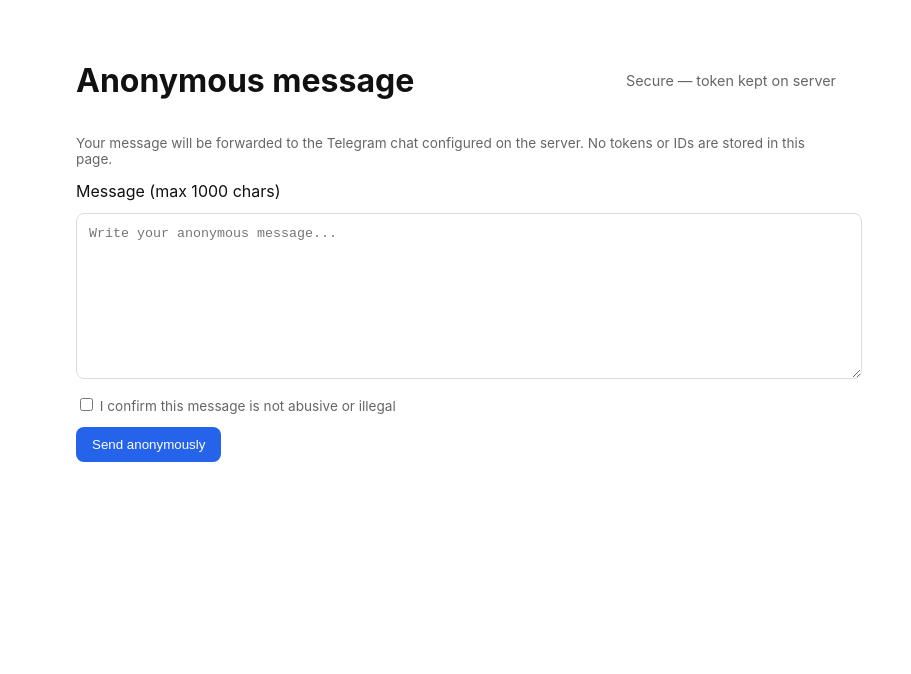
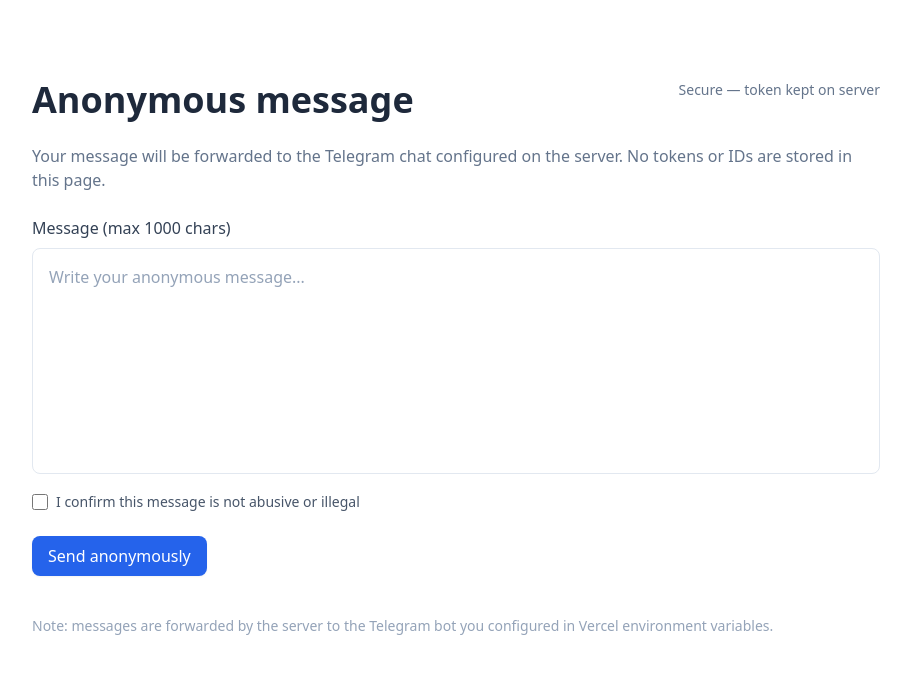
Before and after one commit to unsaidthoughts120-ctrl/MANGALDAN-NATIONAL-HIGH-SCHOOL-NGL, a website: page public/index.html in a window 1280 px wide. Shown: the whole page, without its empty margins (184-1095 px from the left). Drawn offline with nearby package versions, Linux system fonts and the light colour scheme.

Commit message:
Update index.html

```diff
--- a/public/index.html
+++ b/public/index.html
@@ -1,42 +1,47 @@
 <!doctype html>
-<html lang="en">
+
+ <html lang="en">
 <head>
-  <meta charset="utf-8"/>
-  <meta name="viewport" content="width=device-width,initial-scale=1"/>
-  <title>Anonymous — Send to Telegram (safe)</title>
+  <meta charset="utf-8" />
+  <meta name="viewport" content="width=device-width,initial-scale=1" />
+  <title>Anonymous message</title>
+  <script src="https://cdn.tailwindcss.com"></script>
   <style>
-    :root{font-family:Inter,ui-sans-serif,system-ui,Segoe UI,Roboto,Helvetica,Arial;font-size:16px}
-    body{max-width:760px;margin:40px auto;padding:0 16px;color:#111}
-    header{display:flex;justify-content:space-between;align-items:center}
-    textarea{width:100%;min-height:140px;padding:12px;border-radius:8px;border:1px solid #ddd;resize:vertical}
-    button{padding:10px 16px;border-radius:8px;border:0;background:#2563eb;color:white;cursor:pointer}
-    .muted{color:#666;font-size:0.9rem}
-    form > * + *{margin-top:12px}
-    .small{font-size:0.85rem;color:#666}
+    /* small custom */
+    textarea:focus { outline: none; box-shadow: 0 0 0 3px rgba(59,130,246,0.12); }
   </style>
 </head>
-<body>
-  <header>
-    <h1>Anonymous message</h1>
-    <small class="muted">Secure — token kept on server</small>
-  </header>
-
-  <p class="small">Your message will be forwarded to the Telegram chat configured on the server. No tokens or IDs are stored in this page.</p>
-
-  <form id="form">
-    <label for="msg">Message (max 1000 chars)</label>
-    <textarea id="msg" maxlength="1000" placeholder="Write your anonymous message..." required></textarea>
-
-    <div>
-      <label class="small"><input id="agree" type="checkbox" /> I confirm this message is not abusive or illegal</label>
+<body class="min-h-screen bg-white text-slate-800">
+  <main class="max-w-4xl mx-auto py-20 px-6">
+    <div class="flex items-start justify-between mb-6">
+      <h1 class="text-4xl font-extrabold">Anonymous message</h1>
+      <div class="text-sm text-slate-500">Secure — <span class="font-medium">token kept on server</span></div>
     </div>
 
-    <div style="display:flex;gap:8px;align-items:center">
-      <button id="send">Send anonymously</button>
-      <div id="status" class="small" aria-live="polite"></div>
+    <p class="text-slate-500 mb-6">Your message will be forwarded to the Telegram chat configured on the server. No tokens or IDs are stored in this page.</p>
+
+    <label class="block text-slate-700 font-medium mb-2">Message (max 1000 chars)</label>
+    <textarea id="message" maxlength="1000" rows="8"
+      class="w-full border border-slate-200 rounded-lg p-4 resize-none placeholder-slate-400 focus:border-slate-300"
+      placeholder="Write your anonymous message..."></textarea>
+
+    <div class="flex items-center mt-3">
+      <input id="confirm" type="checkbox" class="h-4 w-4 text-blue-600 rounded border-slate-300">
+      <label for="confirm" class="ml-2 text-sm text-slate-600">I confirm this message is not abusive or illegal</label>
     </div>
-  </form>
 
+    <div id="status" class="mt-4 text-sm text-slate-600"></div>
+
+    <div class="mt-6">
+      <button id="sendBtn"
+        class="bg-blue-600 hover:bg-blue-700 text-white py-2 px-4 rounded-lg shadow-sm disabled:opacity-60"
+      >
+        Send anonymously
+      </button>
+    </div>
+
+    <p class="mt-10 text-sm text-slate-400">Note: messages are forwarded by the server to the Telegram bot you configured in Vercel environment variables.</p>
+  </main>
   <script>
     const status = document.getElementById('status');
     const form = document.getElementById('form');
```
